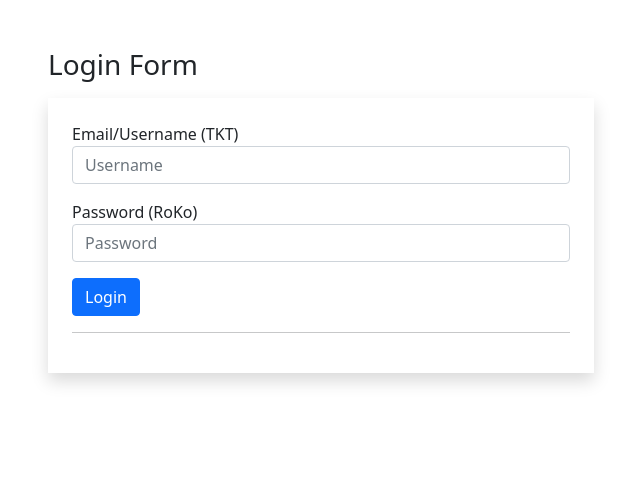
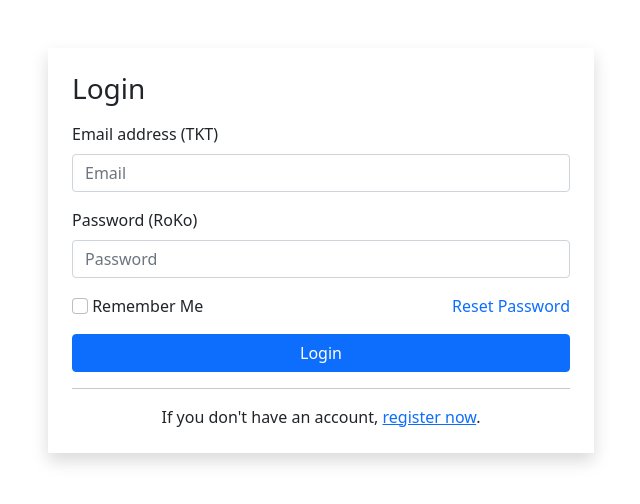
Before and after one commit to Jean-Julien/gestion-club-tir, a PHP site: page / in a window 1280 px wide. Shown: the top 504 px of the page, without its empty margins (319-959 px from the left). Run offline with PHP 8.4, Linux system fonts and the light colour scheme.

Commit message:
Add files via upload

```diff
--- a/controller/Controller.php
+++ b/controller/Controller.php
@@ -25,36 +25,42 @@ class Controller
 
     public function showLogin()
     {
-
         include_once(VIEW . 'pages/' . 'login.php');
     }
 
     public function connect()
     {
-
         $manager = new Manager();
 
         try {
 
-
-            $username = trim($_POST['emailLogin']);
+            $email = trim($_POST['emailLogin']);
             $password = trim($_POST['passwordLogin']);
 
+            if ($email != "" && $password != "") {
 
-            if ($username != "" && $password != "") {
+                if ($manager->existMail($email)) {
 
-                if ($manager->validateLogin($username, $password)) {
+                    if ($manager->validateLogin($email, $password)) {
 
-                    $this->showHome();
+                        $this->showHome();
+                    } else {
+
+                        $_SESSION['error'] = "Mot de passe ou email incorrect";
+                        $this->showLogin();
+                    }
                 } else {
-                    $_SESSION['error'] = "Mot de passe ou login incorrect";
+
+                    $_SESSION['error'] = "Ce compte n'existe pas";
                     $this->showLogin();
                 }
             } else {
+
                 $_SESSION['error'] = "Veuillez remplir les champs.";
                 $this->showLogin();
             }
         } catch (Exception $e) { // S'il y a eu une erreur, alors...
+
             $_SESSION['error'] = "Problème de serveur " . $e->getMessage();
             $this->showLogin();
         }
--- a/view/pages/login.php
+++ b/view/pages/login.php
@@ -11,40 +11,42 @@
     <div class="container mt-5">
         <div class="row">
             <div class="col-md-6 offset-md-3">
-                <div class="mb-3">
-                    <h3>Login Form</h3>
-                </div>
                 <?php
                 if (!empty($_SESSION['error'])) {
                     echo "<div class='alert alert-danger' role='alert'>" . $_SESSION['error'] . "</div>";
                 }
                 ?>
+
                 <form accept="" class="shadow p-4" method="POST" action="index.php?r=connect">
                     <div class="mb-3">
-                        <label for="username">Email/Username (TKT)</label>
-                        <input type="text" class="form-control" name="emailLogin" id="username" placeholder="Username">
+                        <h3>Login</h3>
                     </div>
 
                     <div class="mb-3">
-                        <label for="Password">Password (RoKo)</label>
-                        <input type="password" class="form-control" name="passwordLogin" id="Password"
+                        <label for="exampleInputEmail1" class="form-label">Email address (TKT)</label>
+                        <input type="text" class="form-control" id="exampleInputEmail1" name="emailLogin"
+                            aria-describedby="emailHelp" placeholder="Email">
+                    </div>
+
+                    <div class="mb-3">
+                        <label for="exampleInputPassword1" class="form-label">Password (RoKo)</label>
+                        <input type="password" class="form-control" id="exampleInputPassword1" name="passwordLogin"
                             placeholder="Password">
                     </div>
-                    <!--
+
                     <label class="mb-3">
-                        <input type="checkbox" name="RememberMe"> Remember Me
+                        <input class="form-check-input" type="checkbox" name="RememberMe"> Remember Me
                     </label>
 
                     <a href="#" class="float-end text-decoration-none">Reset Password</a>
-            -->
-                    <div class="mb-3">
+
+                    <div class="d-grid gap-2">
                         <button type="submit" class="btn btn-primary">Login</button>
                     </div>
 
                     <hr>
 
-                    <!--  <p class="text-center mb-0">If you have not account <a href="#">Register Now</a></p> -->
-
+                    <p class="text-center mb-0">If you don't have an account, <a href="#">register now</a>.</p>
                 </form>
             </div>
         </div>
```
Also changed, not shown: model/Manager.php (+112 -18 lines).
